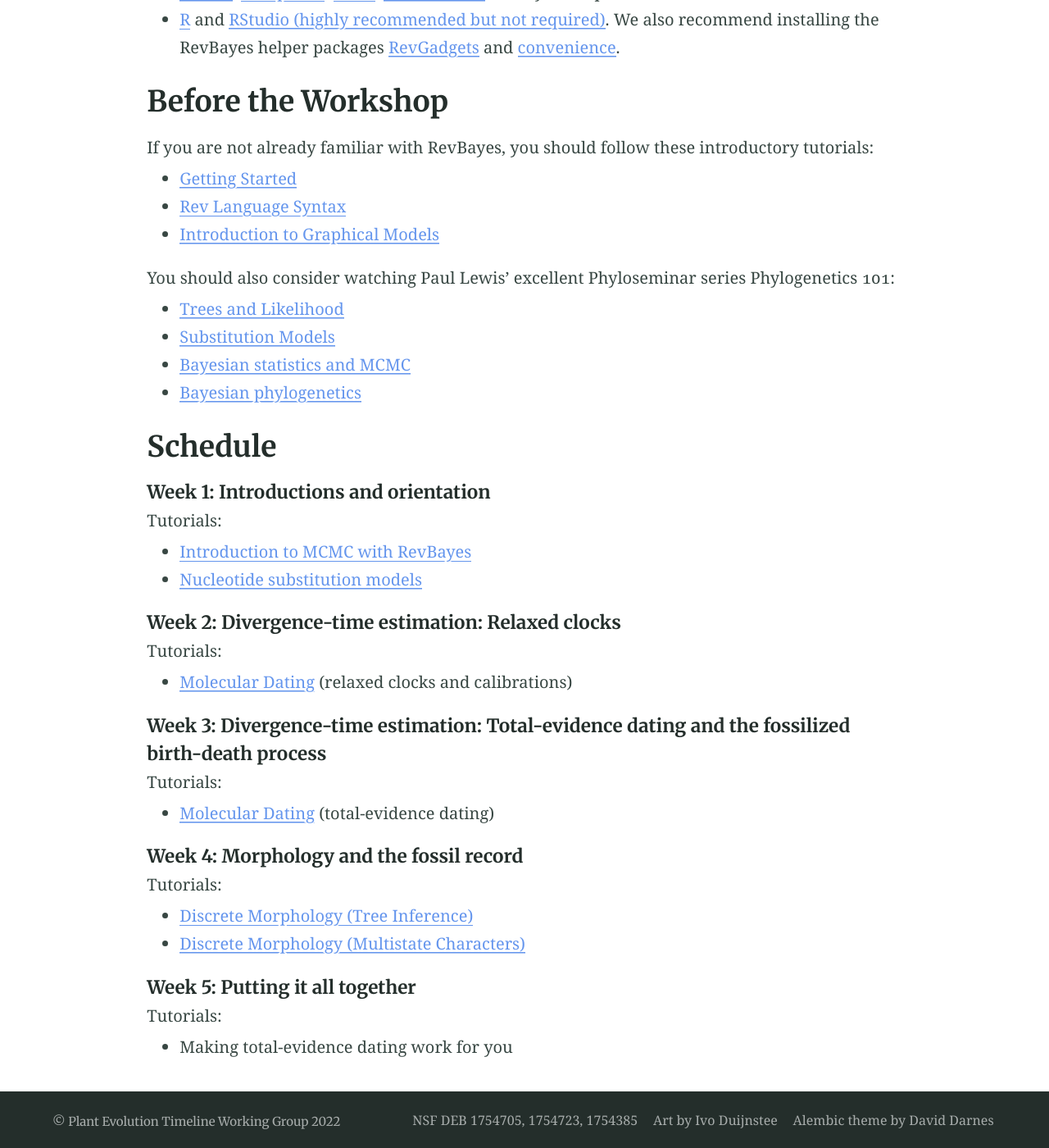
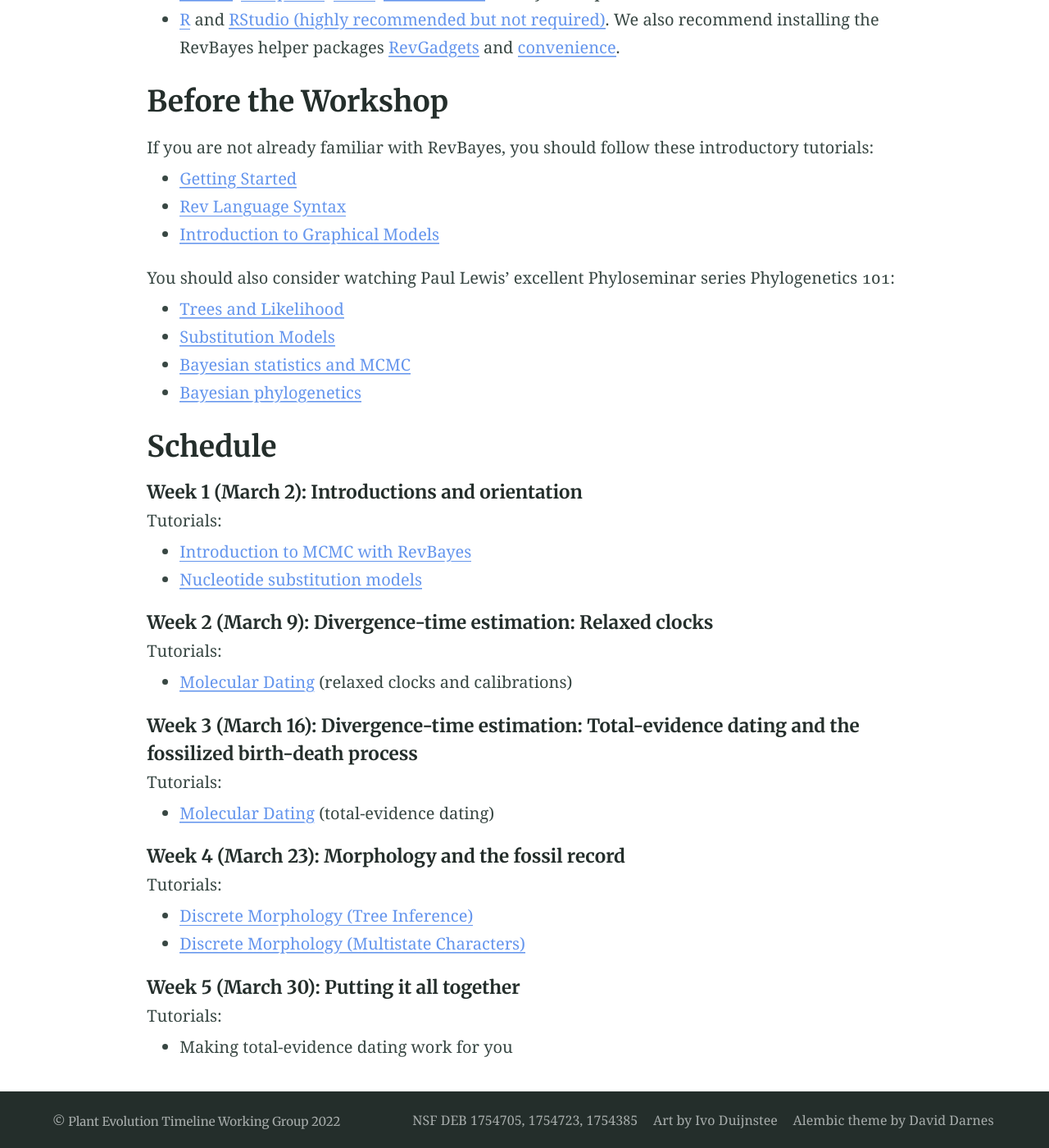
Before and after one commit to mikeryanmay/ted.workshop.github.io, a Jekyll site: the page built from syllabus.md, in a window 1280 px wide and 1400 px high, scrolled down 756 px. Shown: the whole window at 82% size. Built offline with Jekyll 4.4.1, drawn with Linux system fonts in a browser that asks for light colours.

Commit message:
updating times

```diff
--- a/syllabus.md
+++ b/syllabus.md
@@ -33,33 +33,33 @@ You should also consider watching Paul Lewis' excellent Phyloseminar series Phyl
 
 ## Schedule
 
-##### Week 1: Introductions and orientation
+##### Week 1 (March 2): Introductions and orientation
 
 Tutorials:
 <div class="niceList"></div>
 - [Introduction to MCMC with RevBayes](https://revbayes.github.io/tutorials/mcmc/binomial.html)
 - [Nucleotide substitution models](https://revbayes.github.io/tutorials/ctmc/)
 
-##### Week 2: Divergence-time estimation: Relaxed clocks
+##### Week 2 (March 9): Divergence-time estimation: Relaxed clocks
 
 Tutorials:
 <div class="niceList"></div>
 - [Molecular Dating](https://revbayes.github.io/tutorials/dating/) (relaxed clocks and calibrations)
 
-##### Week 3: Divergence-time estimation: Total-evidence dating and the fossilized birth-death process
+##### Week 3 (March 16): Divergence-time estimation: Total-evidence dating and the fossilized birth-death process
 
 Tutorials:
 <div class="niceList"></div>
 - [Molecular Dating](https://revbayes.github.io/tutorials/dating/) (total-evidence dating)
 
-##### Week 4: Morphology and the fossil record
+##### Week 4 (March 23): Morphology and the fossil record
 
 Tutorials:
 <div class="niceList"></div>
 - [Discrete Morphology (Tree Inference)](https://revbayes.github.io/tutorials/morph_tree/)
 - [Discrete Morphology (Multistate Characters)](https://revbayes.github.io/tutorials/morph_tree/V2.html)
 
-##### Week 5: Putting it all together
+##### Week 5 (March 30): Putting it all together
 
 Tutorials:
 <div class="niceList"></div>
```
Also changed, not shown: index.md (+3 -3 lines), 5 other files.
